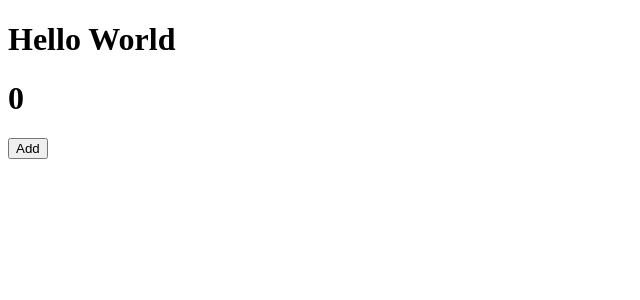
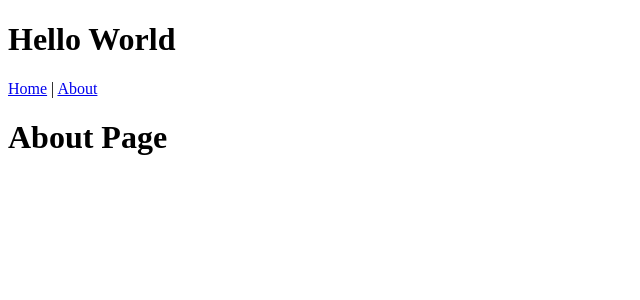
Before and after one commit to impactbyte-learn/react-typescript-redux, a React (Vite) app: page /about in a window 1280 px wide. Shown: the top 300 px of the page, without its empty margins (0-640 px from the left). Built offline with nearby package versions, Linux system fonts and the light colour scheme.

Commit message:
Add react router dom

```diff
--- a/package.json
+++ b/package.json
@@ -17,6 +17,7 @@
     "@types/react": "^16.4.11",
     "@types/react-dom": "^16.0.7",
     "@types/react-redux": "^6.0.6",
+    "@types/react-router-dom": "^4.3.0",
     "babel-preset-env": "^1.7.0",
     "babel-preset-react-app": "^3.1.2",
     "parcel-bundler": "^1.9.7",
@@ -28,6 +29,7 @@
     "react": "^16.4.2",
     "react-dom": "^16.4.2",
     "react-redux": "^5.0.7",
+    "react-router-dom": "^4.3.1",
     "redux": "^4.0.0"
   }
 }
--- a/src/App.tsx
+++ b/src/App.tsx
@@ -1,18 +1,26 @@
 import * as React from "react";
 import { Provider } from "react-redux";
+import { BrowserRouter, Route, Link, Switch } from "react-router-dom";
 import store from "./store";
 
+import About from "./components/About";
 import Counter from "./components/Counter";
 
 export default class App extends React.Component {
   public render() {
     return (
-      <Provider store={store}>
-        <div>
-          <h1>Hello World</h1>
-          <Counter />
-        </div>
-      </Provider>
+      <BrowserRouter>
+        <Provider store={store}>
+          <div>
+            <h1>Hello World</h1>
+            <Link to="/">Home</Link> | <Link to="/about">About</Link>
+            {/* <Switch> */}
+            <Route exact path="/" component={Counter} />
+            <Route path="/about" component={About} />
+            {/* </Switch> */}
+          </div>
+        </Provider>
+      </BrowserRouter>
     );
   }
 }
--- /dev/null
+++ b/src/components/About.tsx
@@ -0,0 +1,11 @@
+import * as React from "react";
+
+export default class About extends React.Component {
+  public render() {
+    return (
+      <div>
+        <h1>About Page</h1>
+      </div>
+    );
+  }
+}
--- a/tslint.json
+++ b/tslint.json
@@ -2,6 +2,8 @@
   "extends": ["tslint:recommended", "tslint-react"],
   "rules": {
     "trailing-comma": false,
-    "no-console": false
+    "no-console": false,
+    "ordered-imports": false,
+    "jsx-boolean-value": false
   }
 }
```
Also changed, not shown: 1 other file (tests, documents, lock files or other folders).
